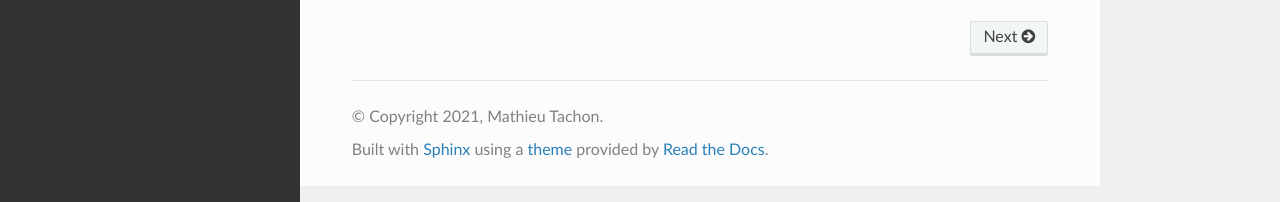
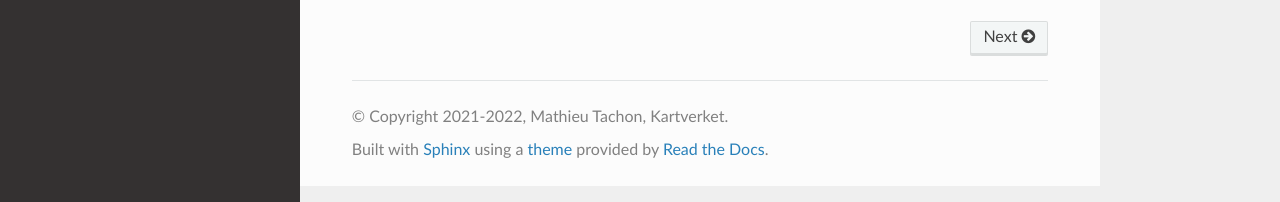
Before and after one commit to kartverket/GeomCompare, a Sphinx documentation site: the page built from docs/index.rst, in a window 1280 px wide. Shown: the part 695-897 px from the top of the page. Built offline with Sphinx 7.4.7 and the Read the Docs theme 2.0.0, drawn with Linux system fonts in a browser that asks for light colours; pages that are not in the unit, such as notebooks, are missing from menus.

Commit message:
docs: Add Kartverket in the documentation's copyright

```diff
--- a/docs/conf.py
+++ b/docs/conf.py
@@ -102,7 +102,7 @@ master_doc = "index"
 
 # General information about the project.
 project = "geomcompare"
-copyright = "2021, Mathieu Tachon"
+copyright = "2021-2022, Mathieu Tachon, Kartverket"
 
 # The version info for the project you're documenting, acts as replacement for
 # |version| and |release|, also used in various other places throughout the
```
